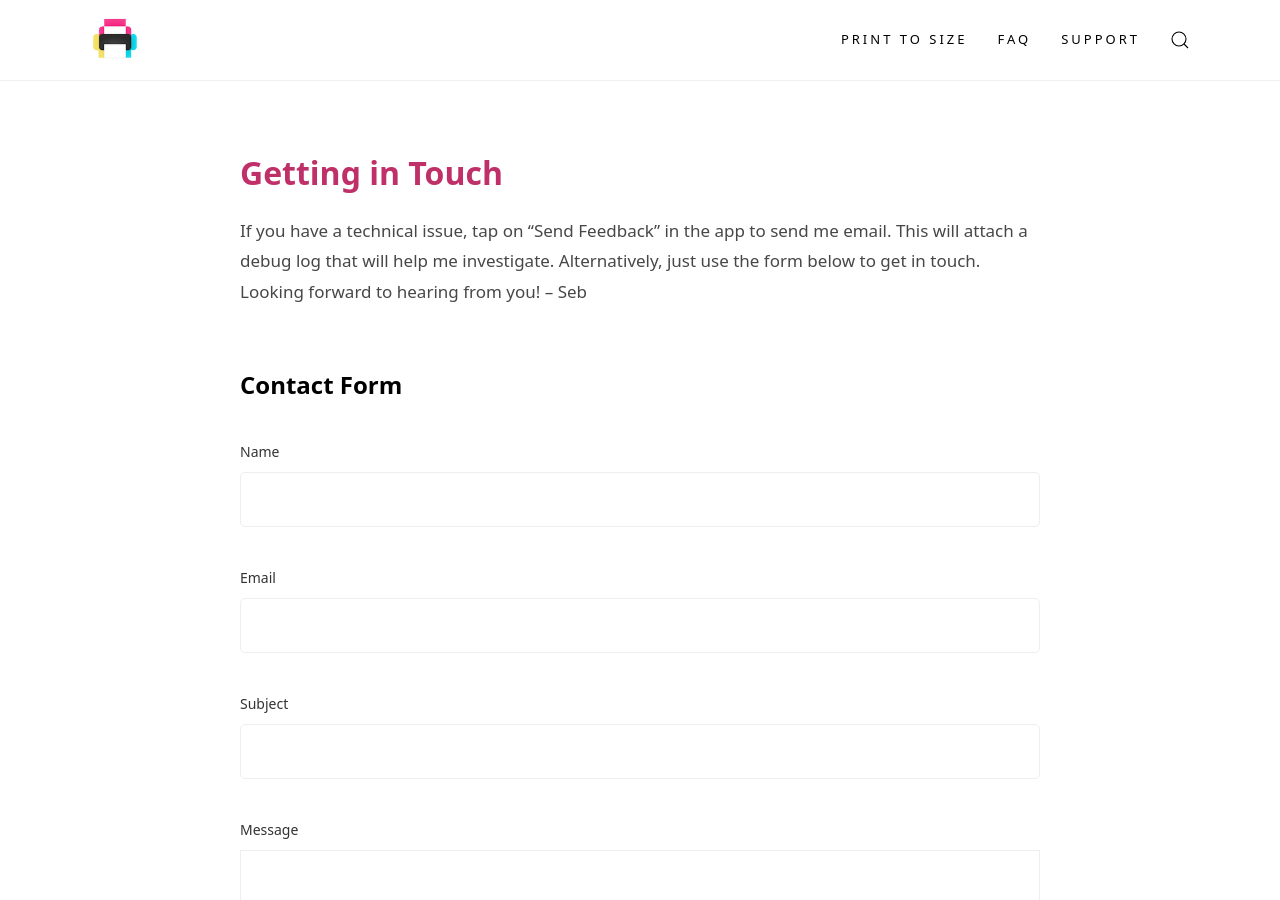
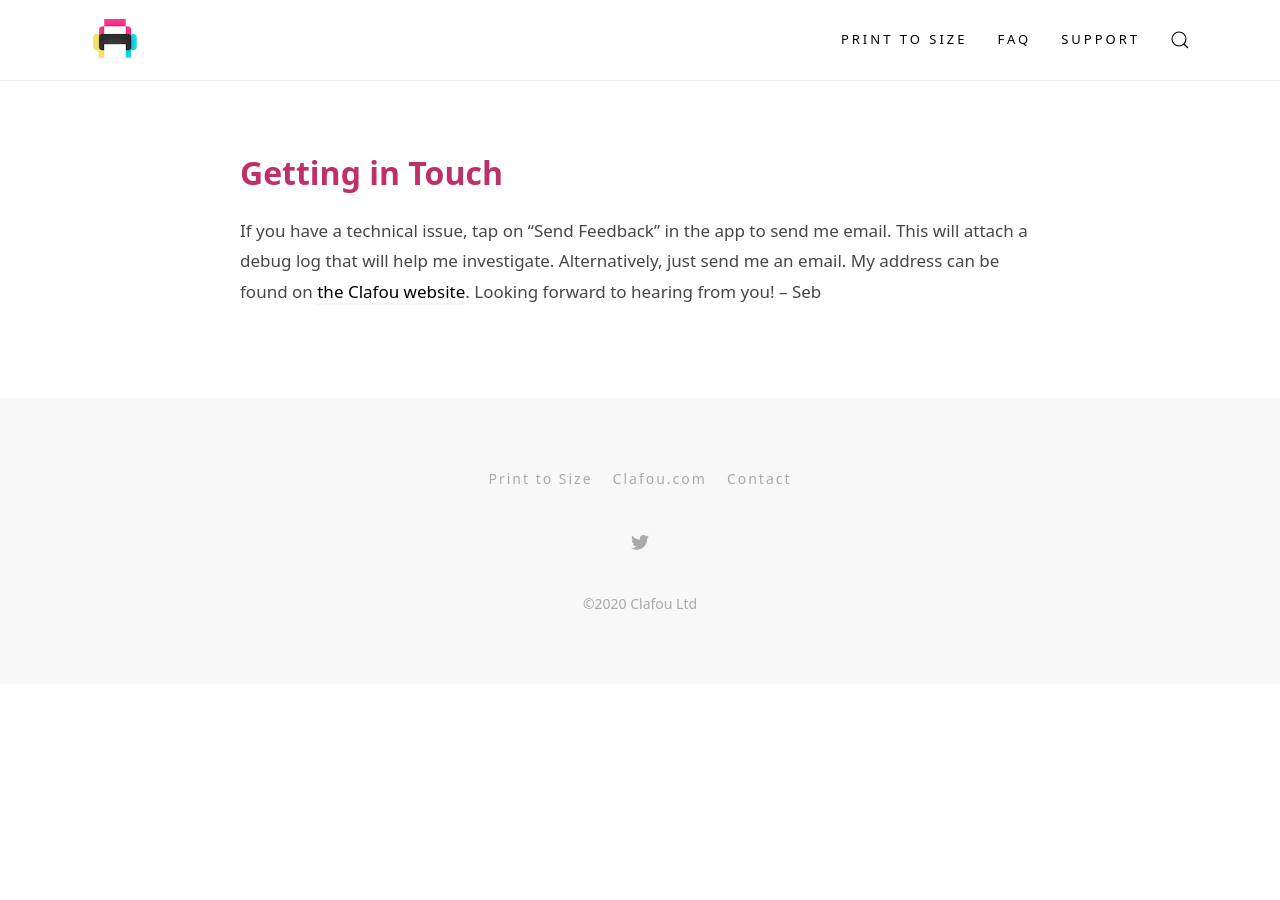
Before and after one commit to Clafou/support.print, a Jekyll site: the page built from contact.md, in a window 1280 px wide and 900 px high. Built offline with Jekyll 4.4.1, drawn with Linux system fonts in a browser that asks for light colours.

Commit message:
Removed the form from the contact page, instead linking to give the email address.

```diff
--- a/contact.md
+++ b/contact.md
@@ -2,8 +2,8 @@
 layout: contact
 title: Getting in Touch
 permalink: /contact/
-netlify-form:
-    redirect: /thanks/
+# netlify-form:
+#    redirect: /thanks/
 ---
 
-If you have a technical issue, tap on "Send Feedback" in the app to send me email. This will attach a debug log that will help me investigate. Alternatively, just use the form below to get in touch. Looking forward to hearing from you! – Seb
+If you have a technical issue, tap on "Send Feedback" in the app to send me email. This will attach a debug log that will help me investigate. Alternatively, just send me an email. My address can be found on [the Clafou website](https://www.clafou.com/contact.html). Looking forward to hearing from you! – Seb
```
